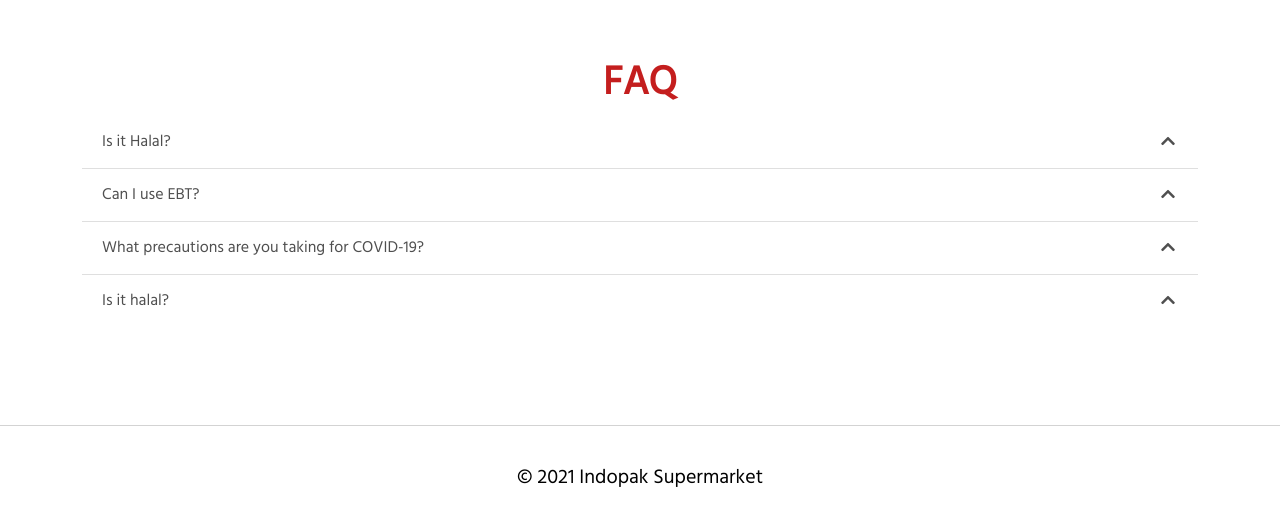
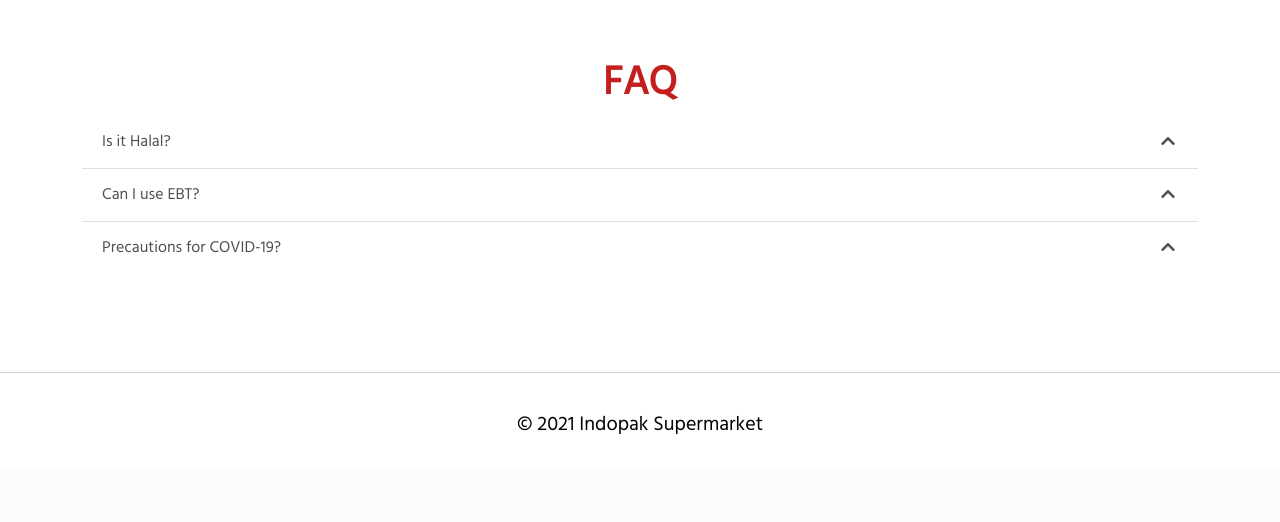
Before and after one commit to raiskazi/indopak-website, a Flask app: page / in a window 1280 px wide. Shown: the part 4127-4649 px from the top of the page. After the commit the page ends 4561 px from the top, so only its background shows below. Run offline with Flask 2, Linux system fonts and the light colour scheme; some libraries are stand-ins or nearby versions.

Commit message:
faq formatting

```diff
--- a/templates/index.html
+++ b/templates/index.html
@@ -367,16 +367,18 @@
       <div class="accordion-item">
         <h2 class="accordion-header" id="flush-headingThree">
           <button class="accordion-button collapsed" type="button" data-mdb-toggle="collapse"
-            data-mdb-target="#flush-collapseThree" aria-expanded="false" aria-controls="flush-collapseThree">What
-            precautions are you taking for COVID-19?</button>
+            data-mdb-target="#flush-collapseThree" aria-expanded="false" aria-controls="flush-collapseThree">Precautions
+            for COVID-19?</button>
         </h2>
         <div id="flush-collapseThree" class="accordion-collapse collapse" aria-labelledby="flush-headingThree"
           data-mdb-parent="#accordionFlushExample">
-          <div class="accordion-body">We require all our customer to wear masks in the store. We also offer curbside
-            pickup...</div>
+          <div class="accordion-body text-left">We require all our customers to wear masks within the store. We also
+            offer
+            curbside
+            pickup.</div>
         </div>
       </div>
-      <div class="accordion-item">
+      <!-- <div class="accordion-item">
         <h2 class="accordion-header" id="flush-headingFour">
           <button class="accordion-button collapsed" type="button" data-mdb-toggle="collapse"
             data-mdb-target="#flush-collapseFour" aria-expanded="false" aria-controls="flush-collapseFour">Is it
@@ -388,7 +390,7 @@
             Yes! Everything from the meat on the shelves to the cafe is Zabiha Halal.
           </div>
         </div>
-      </div>
+      </div> -->
     </div>
     <br>
 
```
